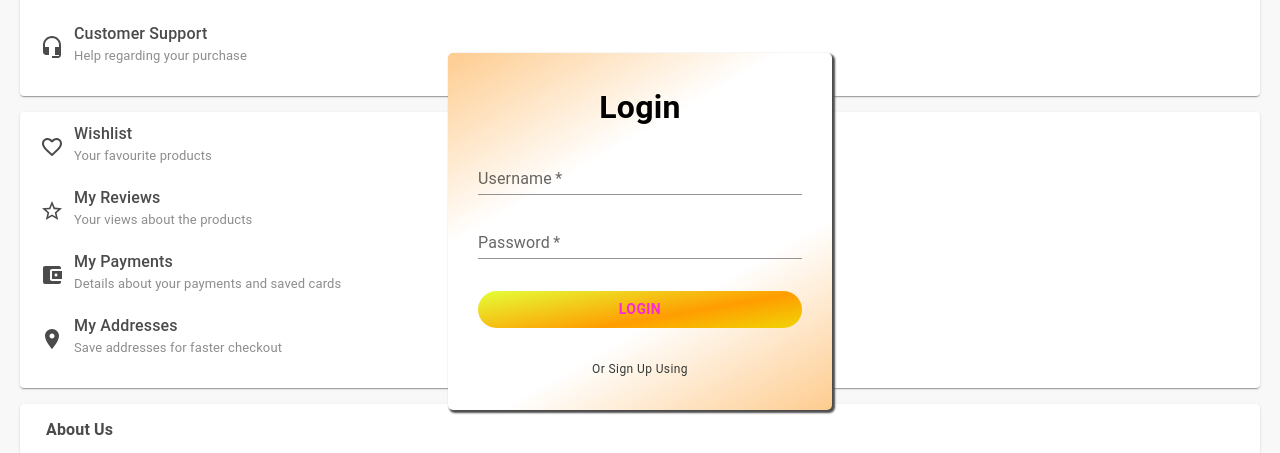
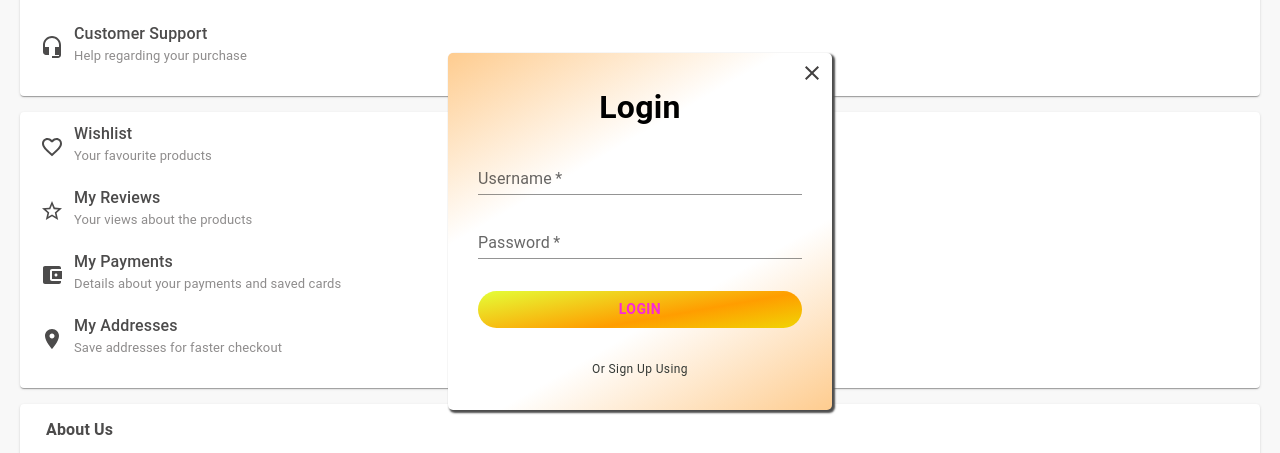
Before and after one commit to chauhanshilpa/FabShop, a React (Create React App) app: page /user/Profile in a window 1280 px wide. Both pictures are taken after a click on the button "LOGIN". Shown: the part 237-690 px from the top of the page. Built offline with nearby package versions, Linux system fonts and the light colour scheme.

Commit message:
Conditionally open login button and profile

```diff
--- a/src/App.tsx
+++ b/src/App.tsx
@@ -45,7 +45,7 @@ function App() {
     CartProductInterface[]
   >([]);
   const [ordersData, setOrdersData] = useState<OrderInterface>({});
-  const [isUserLoggedIn, setIsUserLoggedIn] = useState<boolean>(false)
+  const [isUserLoggedIn, setIsUserLoggedIn] = useState<boolean>(false);
   const [isLoginFormOpen, setIsLoginFormOpen] = useState<boolean>(false);
 
   async function getUserId(
@@ -117,11 +117,15 @@ function App() {
       <ScrollToTop />
       <Navbar
         totalProductsInCart={cartProductsList.length}
-        setIsUserLoggedIn={setIsUserLoggedIn}
-        isLoginFormOpen={isLoginFormOpen}
+        isUserLoggedIn={isUserLoggedIn}
         setIsLoginFormOpen={setIsLoginFormOpen}
       />
-      {isLoginFormOpen && <LoginForm />}
+      {isLoginFormOpen && !isUserLoggedIn && (
+        <LoginForm
+          setIsLoginFormOpen={setIsLoginFormOpen}
+          setIsUserLoggedIn={setIsUserLoggedIn}
+        />
+      )}
       <Routes>
         <Route path="/" element={<Home activeUserId={activeUserId} />} />
         <Route path="/search/:text" element={<SearchedProducts />} />
--- a/src/components/header/navbar/Navbar.tsx
+++ b/src/components/header/navbar/Navbar.tsx
@@ -21,15 +21,13 @@ const ACTIONS = ["Profile", "Wishlists", "Orders", "Logout"];
 
 interface Props {
   totalProductsInCart: number;
-  setIsUserLoggedIn: React.Dispatch<React.SetStateAction<boolean>>;
-  isLoginFormOpen: boolean;
+  isUserLoggedIn: boolean;
   setIsLoginFormOpen: React.Dispatch<React.SetStateAction<boolean>>;
 }
 
 function Navbar({
   totalProductsInCart,
-  setIsUserLoggedIn,
-  isLoginFormOpen,
+  isUserLoggedIn,
   setIsLoginFormOpen,
 }: Props) {
   const [anchorElNav, setAnchorElNav] = useState<null | HTMLElement>(null);
@@ -52,7 +50,7 @@ function Navbar({
   };
 
   const handleUserLogin = () => {
-    setIsLoginFormOpen(!isLoginFormOpen);
+    setIsLoginFormOpen(true);
   };
 
   return (
@@ -165,6 +163,11 @@ function Navbar({
           </NavLink>
           <Box sx={{ flexGrow: 0 }}>
             <Tooltip title="user actions">
+              {isUserLoggedIn ? (
+                <IconButton onClick={handleOpenUserMenu} sx={{ p: 0 }}>
+                  <Avatar alt="Username" src="/static/images/avatar/2.jpg" />
+                </IconButton>
+              ) : (
                 <Button
                   className="login-button"
                   variant="outlined"
@@ -172,9 +175,7 @@ function Navbar({
                 >
                   Login
                 </Button>
-              {/* <IconButton onClick={handleOpenUserMenu} sx={{ p: 0 }}>
-                <Avatar alt="Username" src="/static/images/avatar/2.jpg" />
-              </IconButton> */}
+              )}
             </Tooltip>
             <Menu
               sx={{ mt: "45px" }}
--- a/src/components/login/LoginForm.css
+++ b/src/components/login/LoginForm.css
@@ -60,8 +60,23 @@
   box-shadow: 2px 2px 2px 1px rgb(134, 132, 132);
 }
 
-.login-form:first-child {
+.login-form {
+  position: relative;
   text-align: center;
+}
+
+.login-form .cancel{
+  position: absolute;
+  right: 0;
+  top:0;
+  color: rgb(66, 64, 64);
+  margin: 0.5rem;
+  z-index: 99;
+  cursor: pointer;
+}
+
+.login-form .cancel:hover{
+ color: black;
 }
 
 .input-field {
--- a/src/components/login/LoginForm.tsx
+++ b/src/components/login/LoginForm.tsx
@@ -1,35 +1,45 @@
+import { useState } from "react";
 import "./LoginForm.css";
 import Button from "@mui/material/Button";
 import TextField from "@mui/material/TextField";
-import Checkbox from "@mui/material/Checkbox";
-import Link from "@mui/material/Link";
+import ClearIcon from "@mui/icons-material/Clear";
 import Box from "@mui/material/Box";
-import Grid from "@mui/material/Grid";
 import Container from "@mui/material/Container";
 import Typography from "@mui/material/Typography";
-
-function Copyright(props: any) {
-  return (
-    <Typography
-      variant="body2"
-      color="text.secondary"
-      align="center"
-      {...props}
-    >
-      {"Copyright © "}
-      <Link color="inherit" href="https://mui.com/">
-        Your Website
-      </Link>{" "}
-      {new Date().getFullYear()}
-      {"."}
-    </Typography>
-  );
+interface Props {
+  setIsLoginFormOpen: React.Dispatch<React.SetStateAction<boolean>>;
+  setIsUserLoggedIn: React.Dispatch<React.SetStateAction<boolean>>;
 }
 
-export default function LoginForm() {
+export default function LoginForm({
+  setIsLoginFormOpen,
+  setIsUserLoggedIn,
+}: Props) {
+  const [username, setUsername] = useState<string>("");
+  const [password, setPassword] = useState<string>("");
+
+  function closeLoginForm() {
+    setIsLoginFormOpen(false);
+  }
+
+  const handleUsernameChange = (event: React.ChangeEvent<HTMLInputElement>) => {
+    setUsername(event.target.value);
+  };
+
+  const handleUserPasswordChange = (
+    event: React.ChangeEvent<HTMLInputElement>
+  ) => {
+    setPassword(event.target.value);
+  };
+
+  const handleLoginButtonClick = () => {
+    setIsUserLoggedIn(true);
+  };
+
   return (
     <Box className="login-form-container">
       <Container className="login-form">
+        <ClearIcon className="cancel" onClick={closeLoginForm} />
         <Typography sx={{ fontSize: "xx-large", fontWeight: "600" }}>
           Login
         </Typography>
@@ -39,18 +49,22 @@ export default function LoginForm() {
             id="standard-basic"
             label="Username"
             variant="standard"
+            value={username}
+            onChange={handleUsernameChange}
           />
         </Box>
         <Box className="input-field">
           <TextField
-          className="text"
+            className="text"
             required
             id="standard-basic"
             label="Password"
             variant="standard"
+            value={password}
+            onChange={handleUserPasswordChange}
           />
         </Box>
-        <Button>LOGIN</Button>
+        <Button onClick={handleLoginButtonClick}>LOGIN</Button>
         <Typography variant="caption" sx={{ color: "#343935" }}>
           Or Sign Up Using
         </Typography>
```
Lines whose indentation alone changed are shown as unchanged.
